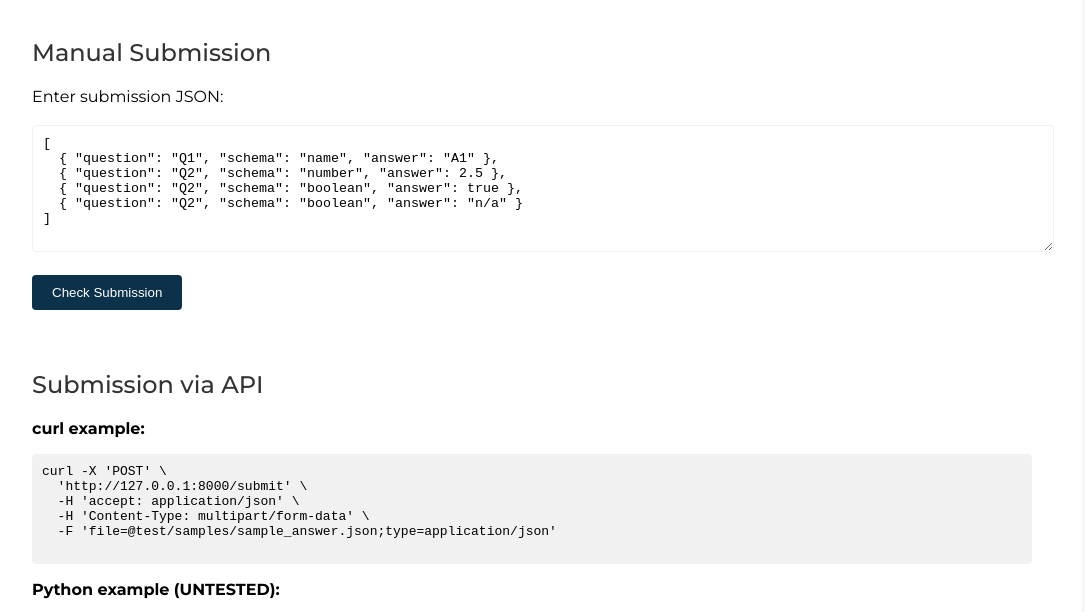
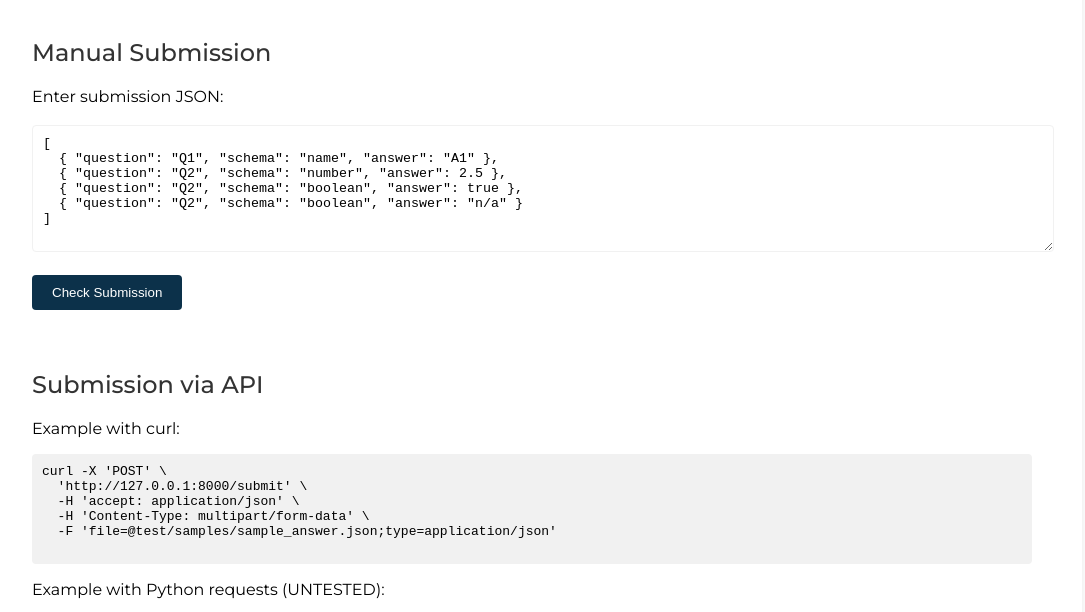
Before and after one commit to trustbit/enterprise-rag-challenge-ui, a plain HTML site: page src/index.html in a window 1280 px wide. Shown: the part 170-782 px from the top of the page, without its empty margins (108-1193 px from the left). Drawn offline with Linux system fonts and the light colour scheme; no server answers.

Commit message:
updating text on page

```diff
--- a/src/index.html
+++ b/src/index.html
@@ -32,7 +32,7 @@
     </form>
 
     <h2>Submission via API</h2>
-    <p><strong>curl example:</strong></p>
+    <p>Example with curl:</p>
     <pre>
 curl -X 'POST' \
   'http://127.0.0.1:8000/submit' \
@@ -41,7 +41,7 @@ curl -X 'POST' \
   -F 'file=@test/samples/sample_answer.json;type=application/json'
     </pre>
 
-    <p><strong>Python example (UNTESTED):</strong></p>
+    <p>Example with Python requests (UNTESTED):</p>
     <pre>
 import requests
 
```
